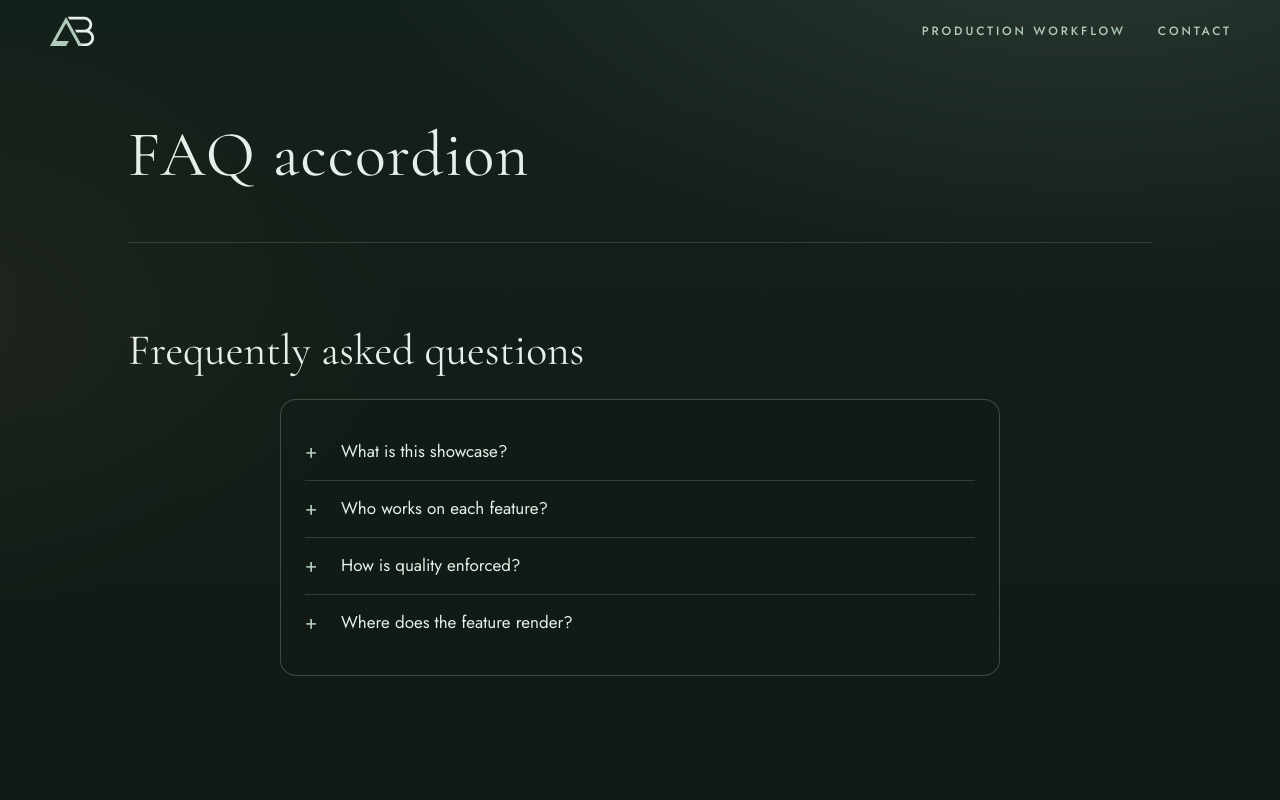
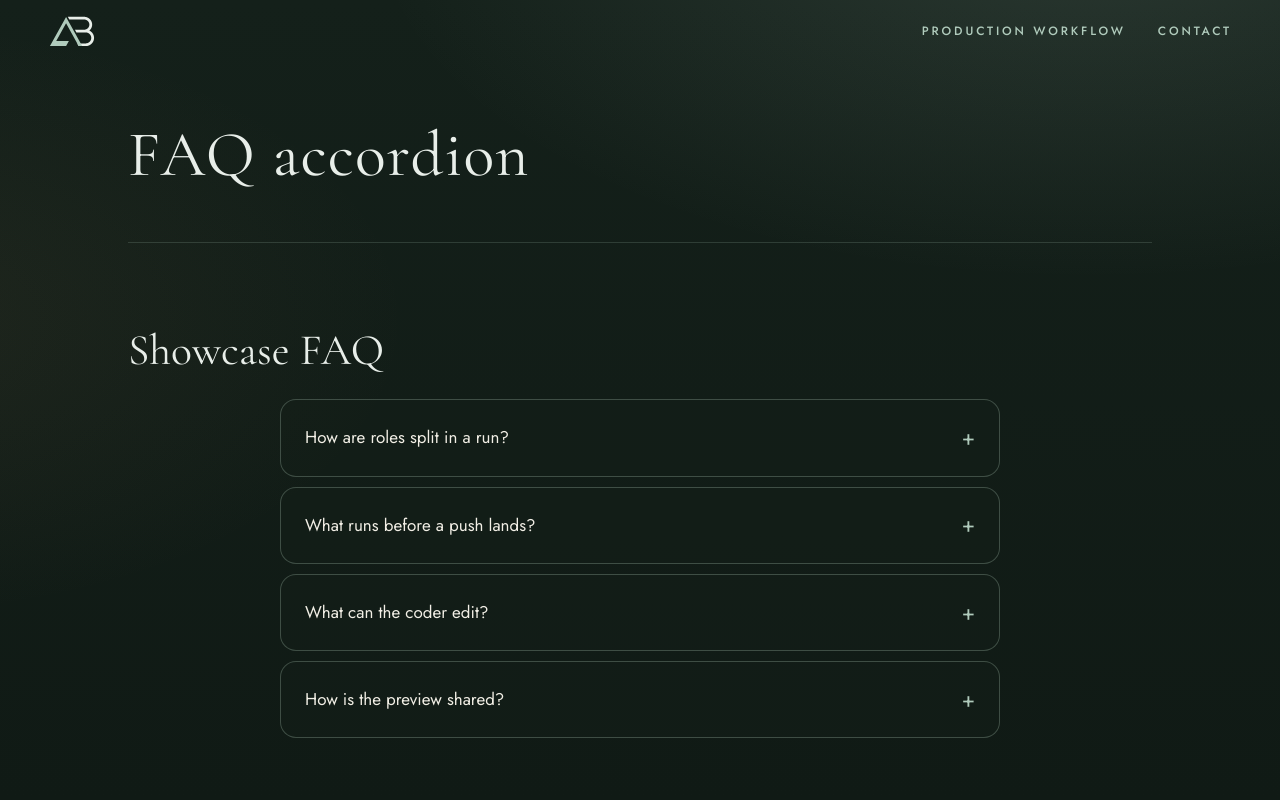
Before and after one commit to ashtonbach/agent-showcase, a Next.js app: page / in a window 1280 px wide. Shown: the top 800 px of the page. Built offline with nearby package versions, Linux system fonts and the light colour scheme.

Commit message:
Feature: FAQ accordion (Author: Alder)

```diff
--- a/app/lab/faq-accordion/index.tsx
+++ b/app/lab/faq-accordion/index.tsx
@@ -1,74 +1,37 @@
 "use client";
 
 import { useState } from "react";
-
-const TITLE_ID = "faq-accordion-title";
-
-const FAQS = [
-  {
-    q: "What is this showcase?",
-    a: "A timed live run where designers, coders, and reviewers ship a small feature on a shared Next.js app, with automated gates before merge.",
-  },
-  {
-    q: "Who works on each feature?",
-    a: "Roles include a coder who implements the lab component, a designer for artwork when needed, a reviewer, and QA—each with fixed file and scope rules.",
-  },
-  {
-    q: "How is quality enforced?",
-    a: "Scripts check file limits, banned APIs, layout at mobile and desktop widths, production build, and browser console errors before push.",
-  },
-  {
-    q: "Where does the feature render?",
-    a: "Only inside app/lab under a slug; the home page swaps a single Lab import so each demo stays isolated and gate-checked.",
-  },
-];
-
-export default function FaqAccordion() {
-  const [open, setOpen] = useState<number | null>(null);
-  const toggle = (i: number) => setOpen((p) => (p === i ? null : i));
-
-  const css = `
-[data-lab="faq-accordion"] .lab-wrap{width:min(720px,100%);margin:8px auto 56px}
-[data-lab="faq-accordion"] .lab-card{border:1px solid rgba(176,203,188,.28);border-radius:16px;padding:24px;background:rgba(18,26,22,.35)}
-[data-lab="faq-accordion"] .lab-item{border-bottom:1px solid rgba(176,203,188,.2)}
-[data-lab="faq-accordion"] .lab-item:last-child{border-bottom:none}
-[data-lab="faq-accordion"] .lab-trigger{width:100%;display:flex;align-items:flex-start;gap:16px;padding:16px 0;margin:0;border:none;background:transparent;color:var(--mist,#E8EEE9);font:inherit;text-align:left;cursor:pointer}
-[data-lab="faq-accordion"] .lab-trigger:focus-visible{outline:2px solid var(--sage,#B0CBBC);outline-offset:2px}
-[data-lab="faq-accordion"] .lab-mark{flex-shrink:0;width:1.25rem;color:var(--sage,#B0CBBC);font-size:1.25rem;line-height:1.2}
-[data-lab="faq-accordion"] .lab-q{flex:1;line-height:1.4}
-[data-lab="faq-accordion"] .lab-panel{padding:0 0 16px 2.45rem;color:var(--mist,#E8EEE9);font-size:.95rem;line-height:1.55;opacity:.92}
-@media (prefers-reduced-motion:no-preference){[data-lab="faq-accordion"] .lab-panel{transition:opacity .2s ease}}
-`;
-
+const ITEMS = [
+  ["How are roles split in a run?", "Coder, Designer, Reviewer, and QA each get a fixed scope; the coder owns the lab folder while others review, supply art, or sign off in parallel."],
+  ["What runs before a push lands?", "Layout at 390px and 1280px, production build, allowlist gates, and functional checks on accordion behavior and console errors."],
+  ["What can the coder edit?", "Only app/lab/<slug>/index.tsx, the Lab import and render lines in app/page.tsx, and app/lab/current.json—no dependencies or network calls."],
+  ["How is the preview shared?", "The feature branch push updates the PR and Vercel comments with a preview URL for reviewers and QA."],
+] as const;
+export default function LabFaq() {
+  const [active, setActive] = useState<number | null>(null);
   return (
-    <section data-lab="faq-accordion" aria-labelledby={TITLE_ID}>
-      <h2 id={TITLE_ID}>Frequently asked questions</h2>
-      <style>{css}</style>
-      <div className="lab-wrap">
-        <div className="lab-card">
-          {FAQS.map((item, i) => {
-            const panelId = `faq-panel-${i}`;
-            const isOpen = open === i;
-            return (
-              <div key={panelId} className="lab-item">
-                <button
-                  type="button"
-                  className="lab-trigger"
-                  aria-expanded={isOpen}
-                  aria-controls={panelId}
-                  onClick={() => toggle(i)}
-                >
-                  <span className="lab-mark" aria-hidden="true">{isOpen ? "−" : "+"}</span>
-                  <span className="lab-q">{item.q}</span>
-                </button>
-                <div id={panelId} role="region" className="lab-panel" hidden={!isOpen}>
-                  <p>{item.a}</p>
-                </div>
-              </div>
-            );
-          })}
-        </div>
-      </div>
+    <section data-lab="faq-accordion" aria-labelledby="lab-faq-heading">
+      <h2 id="lab-faq-heading">Showcase FAQ</h2>
+      <ul className="lab-stack">
+        {ITEMS.map(([question, answer], idx) => (
+          <li className="lab-row" key={idx}>
+            <button type="button" className="lab-row-btn" aria-expanded={active === idx} aria-controls={`lab-faq-ans-${idx}`} onClick={() => setActive(active === idx ? null : idx)}>
+              <span className="lab-row-text">{question}</span>
+              <span className="lab-row-glyph" aria-hidden="true">{active === idx ? "−" : "+"}</span>
+            </button>
+            <div id={`lab-faq-ans-${idx}`} role="region" className="lab-row-body" hidden={active !== idx}>{answer}</div>
+          </li>
+        ))}
+      </ul>
+      <style>{`
+[data-lab="faq-accordion"] .lab-stack{list-style:none;margin:8px auto 56px;padding:0;width:min(720px,100%);display:grid;gap:10px}
+[data-lab="faq-accordion"] .lab-row{border:1px solid rgba(176,203,188,.28);border-radius:16px;background:rgba(20,32,26,.45)}
+[data-lab="faq-accordion"] .lab-row-btn{width:100%;display:grid;grid-template-columns:1fr auto;gap:12px;align-items:center;padding:24px;border:0;background:transparent;color:#F2EFE6;font:inherit;text-align:left;cursor:pointer}
+[data-lab="faq-accordion"] .lab-row-btn:focus-visible{outline:2px solid var(--sage);outline-offset:-2px}
+[data-lab="faq-accordion"] .lab-row-glyph{color:var(--sage);font-size:1.35rem;line-height:1}
+[data-lab="faq-accordion"] .lab-row-body{padding:0 24px 22px;color:#E8EEE9;line-height:1.55}
+[data-lab="faq-accordion"] .lab-row-body[hidden]{display:none}
+`}</style>
     </section>
   );
 }
```
